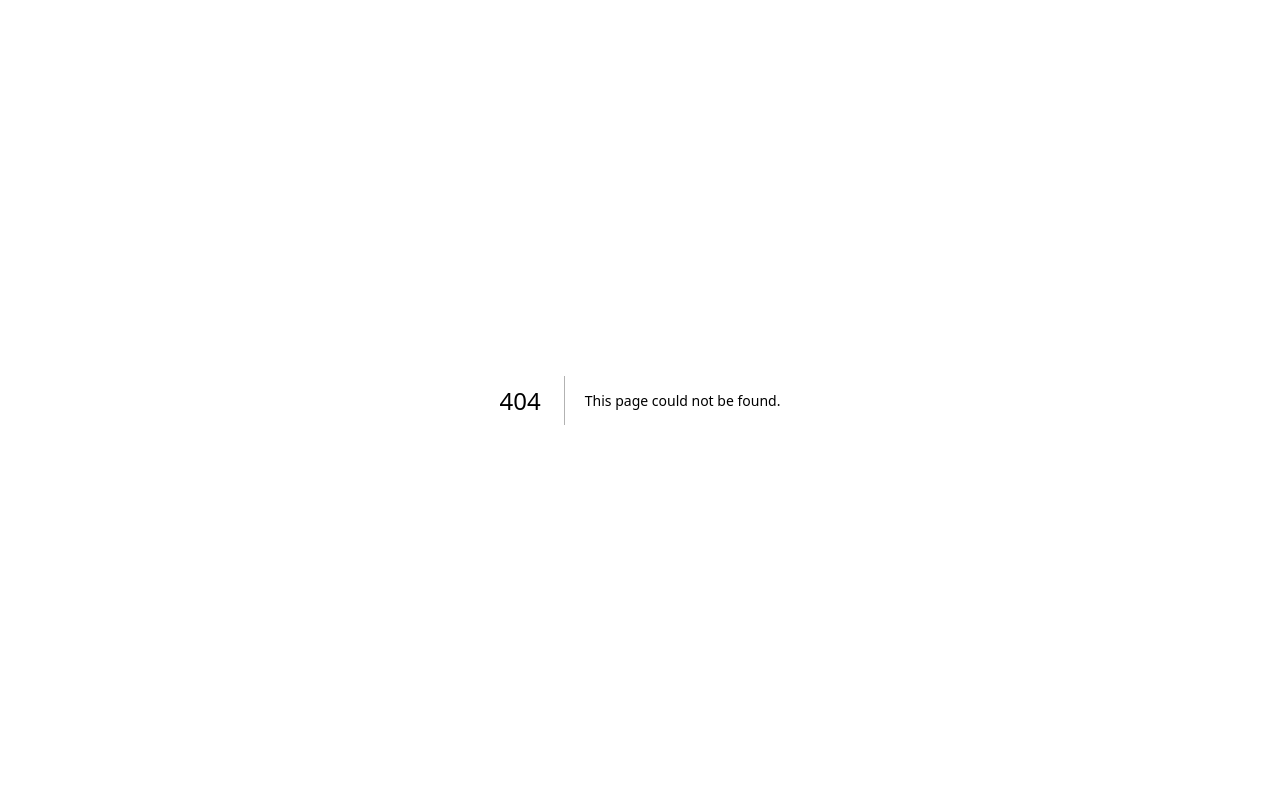
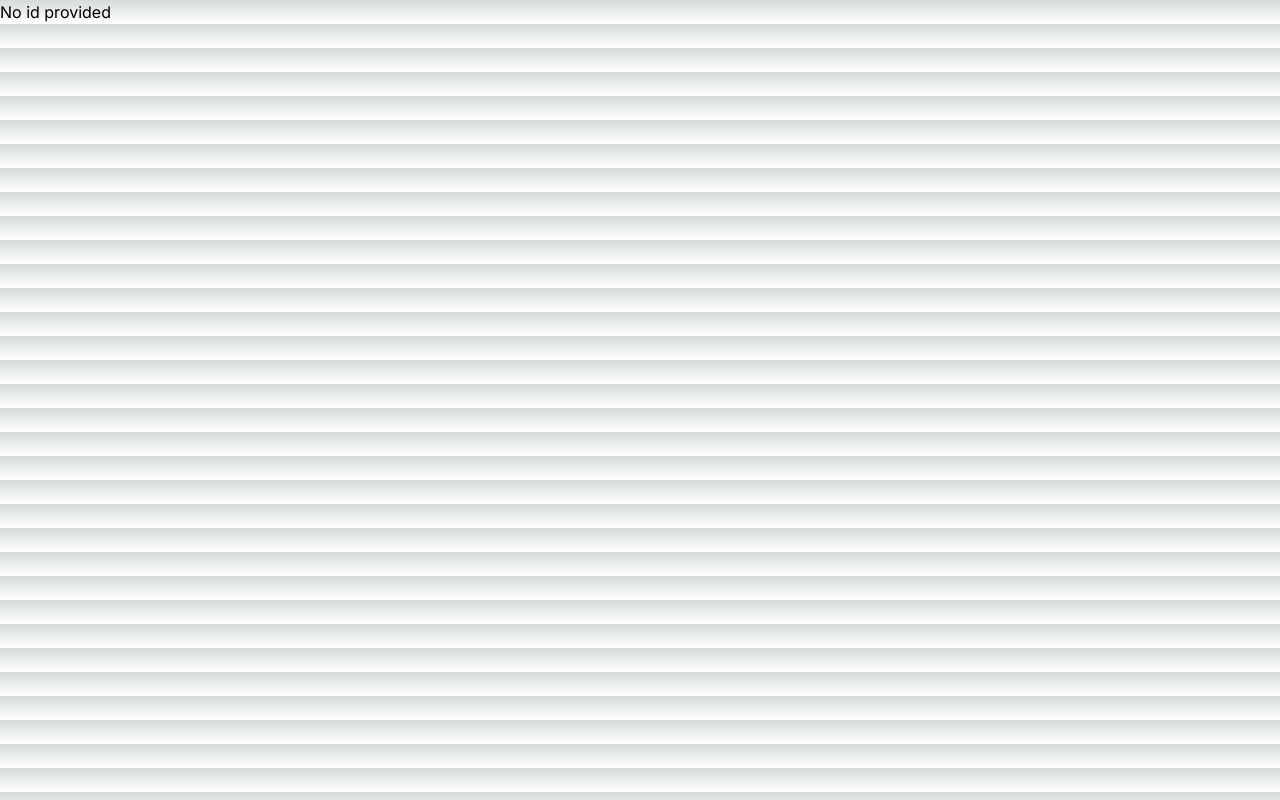
Before and after one commit to noah-00/react-good-and-bad, a Next.js app: page /conditionalRendering/good in a window 1280 px wide. Before the commit this address had no page. Built offline with nearby package versions, Linux system fonts and the light colour scheme.

Commit message:
conditional rendering

```diff
--- /dev/null
+++ b/src/app/conditionalRendering/bad/page.tsx
@@ -0,0 +1,20 @@
+"use client";
+
+import React, { useEffect, useState } from "react";
+
+interface GoodProps {
+  id: number;
+}
+
+// Not allowing useEffect or useState before return.
+export default function Good({ id }: GoodProps) {
+  if (!id) {
+    return "No id provided";
+  }
+
+  const [something, setSomething] = useState("fdfdsjdfoi");
+
+  useEffect(() => {}, [setSomething]);
+
+  return <div>Good</div>;
+}
--- /dev/null
+++ b/src/app/conditionalRendering/good/page.tsx
@@ -0,0 +1,23 @@
+"use client";
+
+import React, { useEffect, useState } from "react";
+
+interface GoodProps {
+  id: number;
+}
+
+// this one is good
+export default function Good({ id }: GoodProps) {
+  const [something, setSomething] = useState("fdfdsjdfoi");
+
+  useEffect(() => {}, [setSomething]);
+
+  // if (!id) {
+  //   return "No id provided";
+  // }
+
+  // return <div>Good</div>;
+
+  // One retrun is easier to see.
+  return <section>{!id ? "No id provided" : `id is ${id}`}</section>;
+}
```
